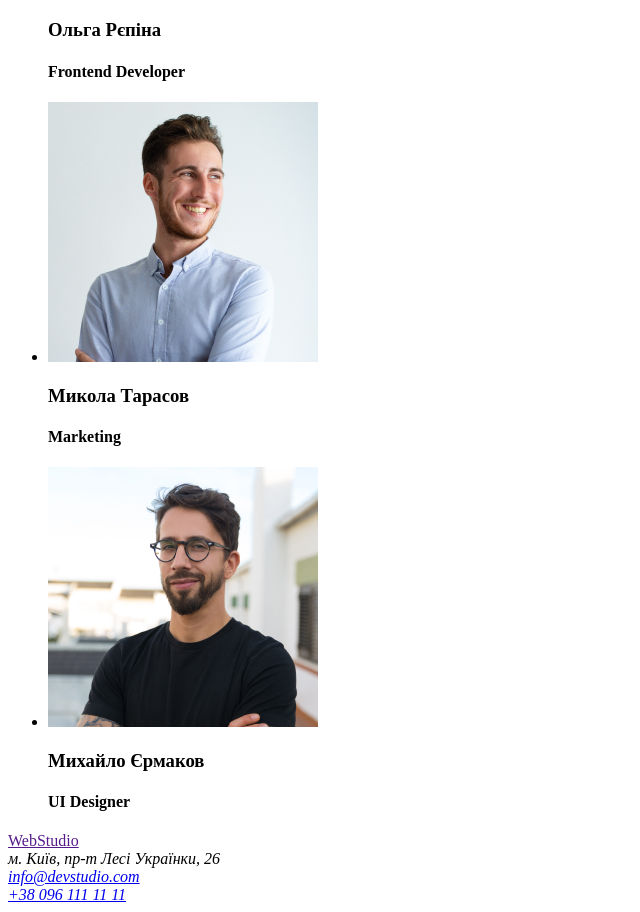
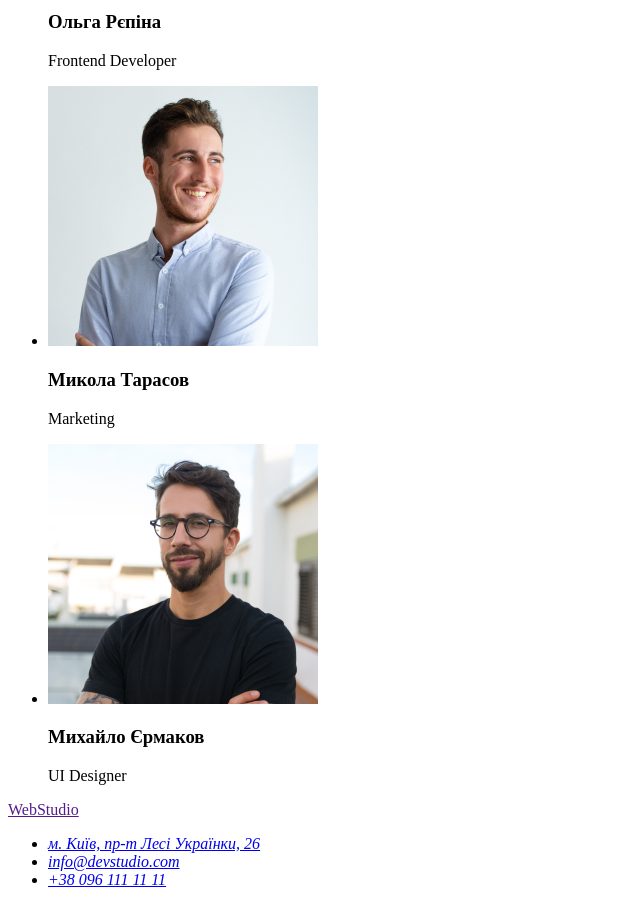
Before and after one commit to varewka7/goit-markup-hw-01, a plain HTML site: page index.html in a window 1280 px wide. Shown: the part 2250-3162 px from the top of the page, without its empty margins (0-640 px from the left). Drawn offline with Linux system fonts and the light colour scheme.

Commit message:
правка дз

```diff
--- a/index.html
+++ b/index.html
@@ -18,8 +18,8 @@
             </ul>
 
             <ul>
-                <li><a href="">info@devstudio.com</a></li>
-                <li><a href="">+38 096 111 11 11</a></li>
+                <li><a href="info@devstudio.com">info@devstudio.com</a></li>
+                <li><a href="+380961111111">+38 096 111 11 11</a></li>
             </ul>
         </nav>
     </header>
@@ -76,22 +76,22 @@
                     <li>
                         <img src="images/productdesigner.jpg" alt="Дизайнер" width="270">
                         <h3>Ігор Дем'яненко</h3>
-                        <h4 lang="en">Product Designer</h4>
+                        <p lang="en">Product Designer</p>
                     </li>
                     <li>
                         <img src="images/frontenddeveloper.jpg" alt="Розробник інтерфейсу" width="270">
                         <h3>Ольга Рєпіна</h3>
-                        <h4 lang="en">Frontend Developer</h4>
+                        <p lang="en">Frontend Developer</p>
                     </li>
                     <li>
                         <img src="images/marketing.jpg" alt="Маркетолог" width="270">
                         <h3>Микола Тарасов</h3>
-                        <h4 lang="en">Marketing</h4>
+                        <p lang="en">Marketing</p>
                     </li>
                     <li>
                         <img src="images/uldesigner.jpg" alt="Дизайнер інтерфейсу користувача" width="270">
                         <h3>Михайло Єрмаков</h3>
-                        <h4 lang="en">UI Designer</h4>
+                        <p lang="en">UI Designer</p>
                     </li>
                 </ul>
             </section>
@@ -103,11 +103,11 @@
         <footer>
             <a href="" lang="en">WebStudio</a>
             <address>
-            м. Київ, пр-т Лесі Українки, 26 <br>
-              <a href="info@devstudio.com">info@devstudio.com</a> <br>
-              <a href="+380961111111">+38 096 111 11 11</a>
-
-
+                <ul>
+           <li><a href="посилання на google map " target="_blank" rel="noopener noreferrer">м. Київ, пр-т Лесі Українки, 26</a></li>
+           <li><a href="info@devstudio.com">info@devstudio.com</a></li>
+           <li><a href="+380961111111">+38 096 111 11 11</a></li>
+                </ul>
             </address>
         </footer>
 </body>
```
